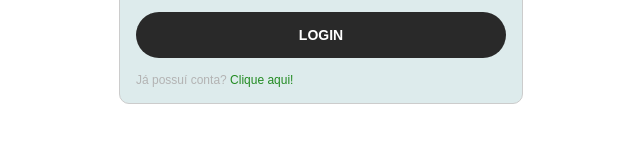
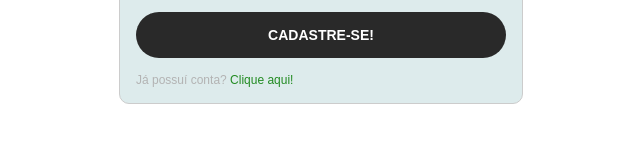
Before and after one commit to TuzinRS/last, a website: page cadastro.html in a window 1280 px wide. Shown: the part 594-736 px from the top of the page, 358-998 px from the left. Drawn offline with Linux system fonts and the light colour scheme.

Commit message:
up no cadastro
gofla

```diff
--- a/cadastro.html
+++ b/cadastro.html
@@ -28,7 +28,7 @@
                      <input type="password" name="senha" id="senha" placeholder="Senha" required>
                     <label for="senha2">Confirme a Senha:</label>
                     <input type="password" name="senha" id="senha2" placeholder="Senha" required>
-                    <a href="texto2.html"><button><b>Login</b></button></a>
+                    <a href="login.html"><button><b>Cadastre-se!</b></button></a>
                     <p id="cadastro">Já possuí conta?<a href="login.html"> Clique aqui!</a></p>
                 </form>
             </div>
```
